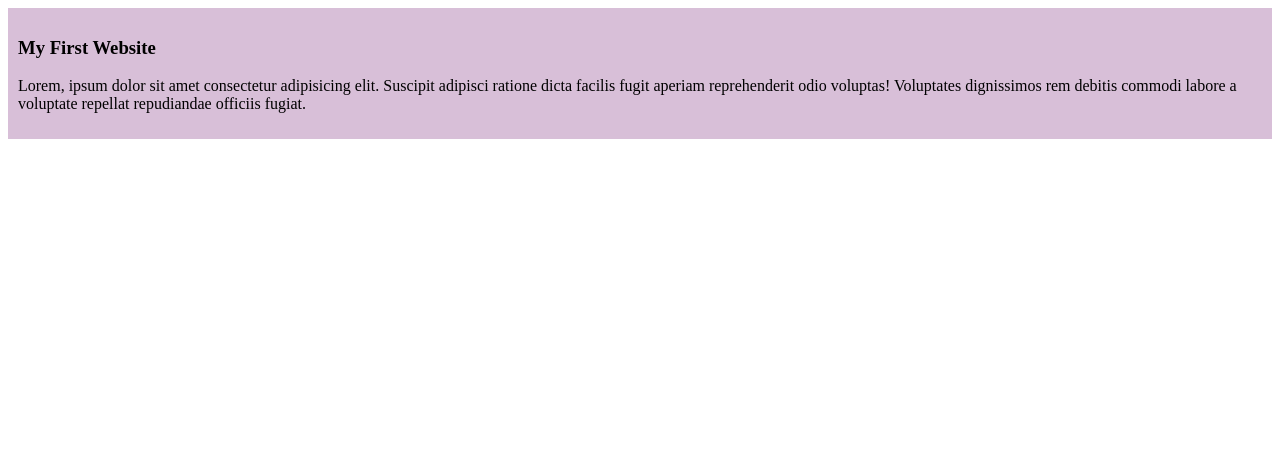
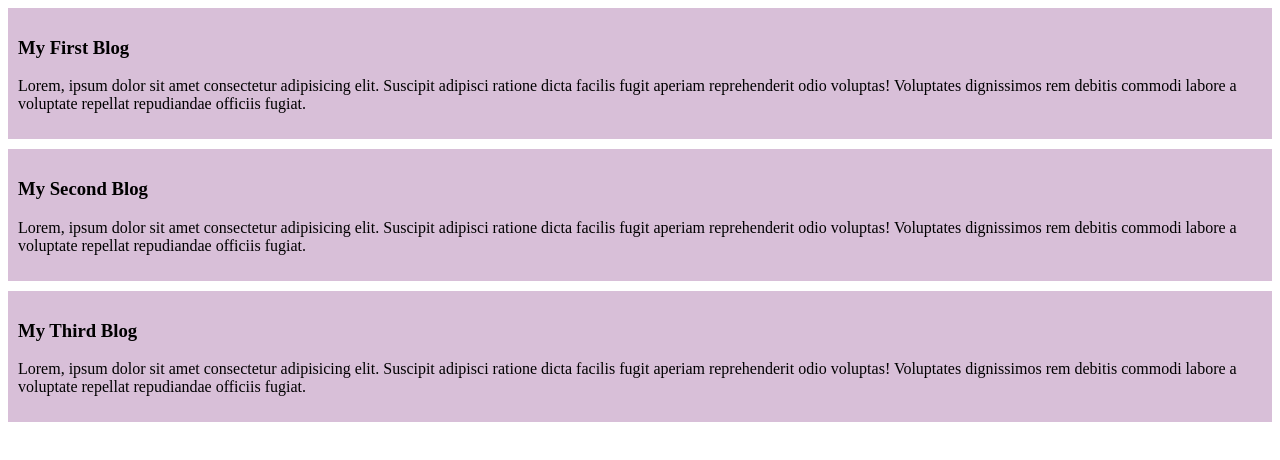
Before and after one commit to ayeshamohammad03/my-simple-website, a plain HTML site: page index.html in a window 1280 px wide. Drawn offline with Linux system fonts and the light colour scheme.

Commit message:
added the second and third blog

```diff
--- a/Styles/blog.css
+++ b/Styles/blog.css
@@ -1,4 +1,5 @@
 div{
     background-color: thistle;
     padding: 10px;
+    margin-bottom: 10px;
 }
--- a/index.html
+++ b/index.html
@@ -8,7 +8,15 @@
 </head>
 <body>
     <div>
-        <h3>My First Website</h3>
+        <h3>My First Blog</h3>
+        <p>Lorem, ipsum dolor sit amet consectetur adipisicing elit. Suscipit adipisci ratione dicta facilis fugit aperiam reprehenderit odio voluptas! Voluptates dignissimos rem debitis commodi labore a voluptate repellat repudiandae officiis fugiat.</p>
+    </div>
+    <div>
+        <h3>My Second Blog</h3>
+        <p>Lorem, ipsum dolor sit amet consectetur adipisicing elit. Suscipit adipisci ratione dicta facilis fugit aperiam reprehenderit odio voluptas! Voluptates dignissimos rem debitis commodi labore a voluptate repellat repudiandae officiis fugiat.</p>
+    </div>
+    <div>
+        <h3>My Third Blog</h3>
         <p>Lorem, ipsum dolor sit amet consectetur adipisicing elit. Suscipit adipisci ratione dicta facilis fugit aperiam reprehenderit odio voluptas! Voluptates dignissimos rem debitis commodi labore a voluptate repellat repudiandae officiis fugiat.</p>
     </div>
 </body>
```
